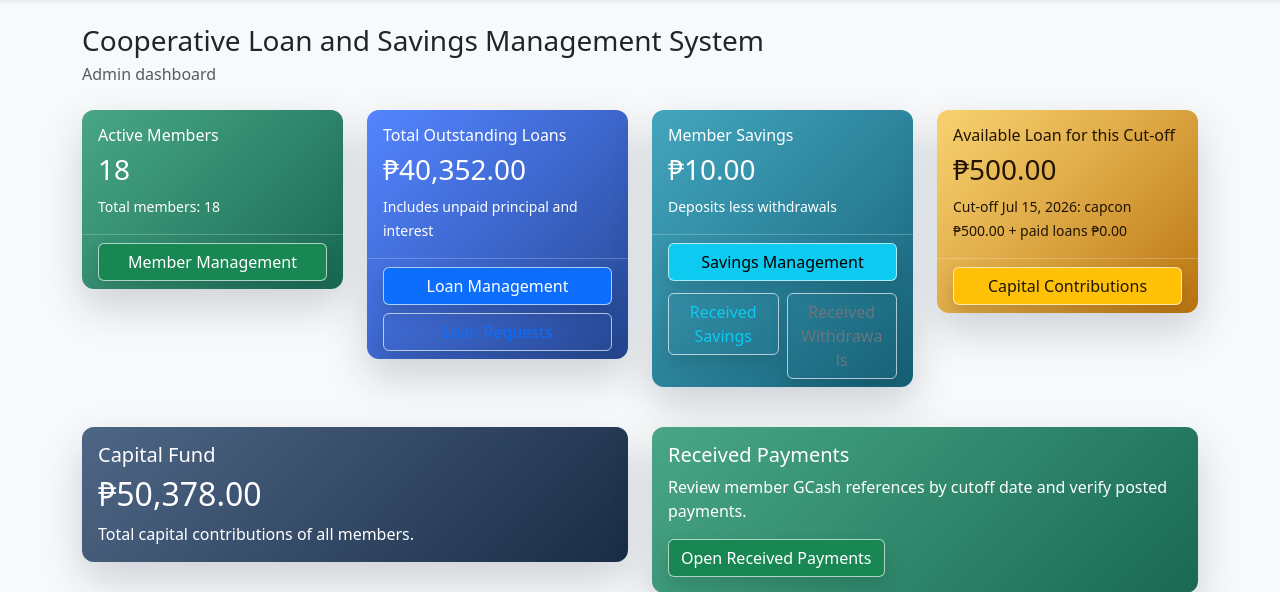
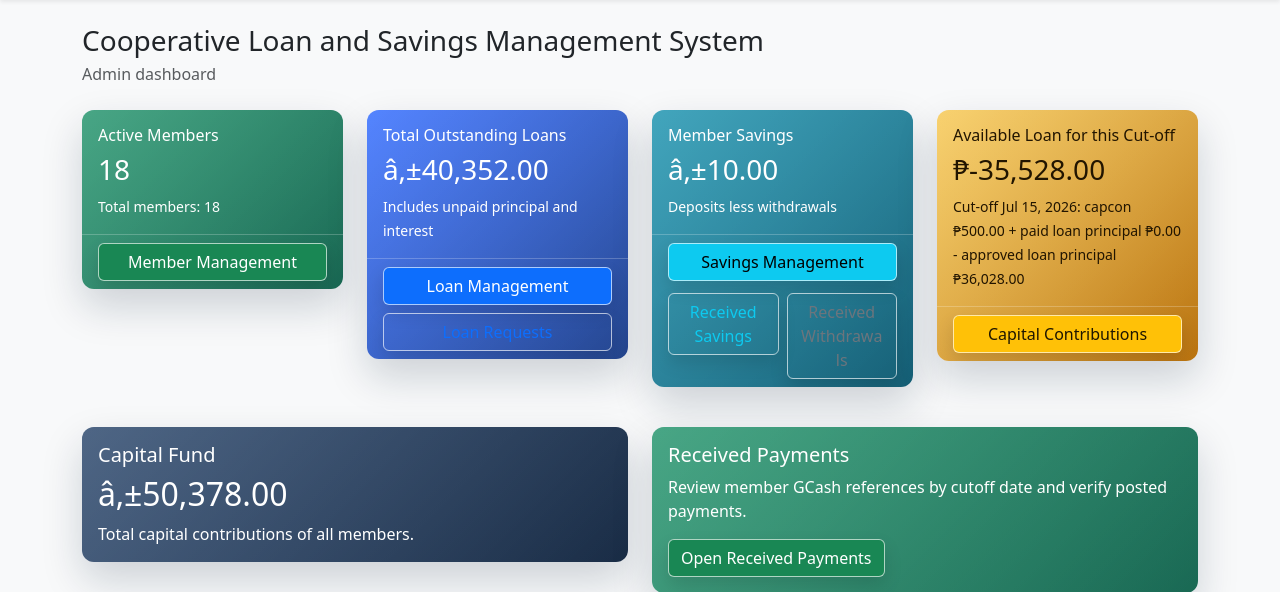
Before and after one commit to boybilis/coop, a PHP site: page / in a window 1280 px wide. Shown: the part 56-648 px from the top of the page. Run offline with PHP 8.4, Linux system fonts and the light colour scheme; a user stored in the database is signed in; data comes from the database, SQL or seed files in the repository; tables that the repository leaves empty hold one stand-in row (values such as "Sample post").

Commit message:
update 7 20

```diff
--- a/index.php
+++ b/index.php
@@ -49,15 +49,27 @@ $cutoffCapitalStmt->execute();
 $cutoffCapital = (float)$cutoffCapitalStmt->get_result()->fetch_assoc()['total'];
 
 $cutoffPaidLoansStmt = $conn->prepare("
-    SELECT IFNULL(SUM(amount),0) AS total
+    SELECT IFNULL(SUM(loans.amount / loan_payment_counts.total_payments),0) AS total
     FROM payments
-    WHERE due_date = ?
-    AND paid = 1
+    JOIN loans ON loans.id = payments.loan_id
+    JOIN (
+        SELECT loan_id, COUNT(*) AS total_payments
+        FROM payments
+        GROUP BY loan_id
+    ) loan_payment_counts ON loan_payment_counts.loan_id = payments.loan_id
+    WHERE payments.due_date = ?
+    AND payments.paid = 1
 ");
 $cutoffPaidLoansStmt->bind_param("s", $currentCutoffDate);
 $cutoffPaidLoansStmt->execute();
 $cutoffPaidLoans = (float)$cutoffPaidLoansStmt->get_result()->fetch_assoc()['total'];
-$availableLoanCutoff = $cutoffCapital + $cutoffPaidLoans;
+
+$approvedLoanPrincipal = (float)$conn->query("
+    SELECT IFNULL(SUM(amount),0) AS total
+    FROM loans
+")->fetch_assoc()['total'];
+
+$availableLoanCutoff = $cutoffCapital + $cutoffPaidLoans - $approvedLoanPrincipal;
 
 $outstanding = $conn->query("
     SELECT IFNULL(SUM(amount),0) AS total
@@ -177,7 +189,7 @@ function notification_badge($count)
             <?= notification_badge($pendingLoanRequests) ?>
             <div class="card-body">
                 <h6>Total Outstanding Loans</h6>
-                <h3 class="text-primary">₱<?= number_format($outstanding,2) ?></h3>
+                <h3 class="text-primary">â‚±<?= number_format($outstanding,2) ?></h3>
                 <small class="text-muted">Includes unpaid principal and interest</small>
             </div>
             <div class="card-footer">
@@ -197,7 +209,7 @@ function notification_badge($count)
             <?= notification_badge($pendingSavingsActions) ?>
             <div class="card-body">
                 <h6>Member Savings</h6>
-                <h3 class="text-info">₱<?= number_format($memberSavings,2) ?></h3>
+                <h3 class="text-info">â‚±<?= number_format($memberSavings,2) ?></h3>
                 <small class="text-muted">Deposits less withdrawals</small>
             </div>
             <div class="card-footer">
@@ -228,11 +240,12 @@ function notification_badge($count)
         <div class="card glass-card glass-warning">
             <div class="card-body">
                 <h6>Available Loan for this Cut-off</h6>
-                <h3 class="text-warning">₱<?= number_format($availableLoanCutoff,2) ?></h3>
+                <h3 class="text-warning">&#8369;<?= number_format($availableLoanCutoff,2) ?></h3>
                 <small class="text-muted">
                     Cut-off <?= date('M d, Y', strtotime($currentCutoffDate)) ?>:
-                    capcon ₱<?= number_format($cutoffCapital,2) ?> +
-                    paid loans ₱<?= number_format($cutoffPaidLoans,2) ?>
+                    capcon &#8369;<?= number_format($cutoffCapital,2) ?> +
+                    paid loan principal &#8369;<?= number_format($cutoffPaidLoans,2) ?> -
+                    approved loan principal &#8369;<?= number_format($approvedLoanPrincipal,2) ?>
                 </small>
             </div>
             <div class="card-footer">
@@ -247,7 +260,7 @@ function notification_badge($count)
         <div class="card glass-card glass-midnight">
             <div class="card-body">
                 <h5>Capital Fund</h5>
-                <h2>₱<?= number_format($capital,2) ?></h2>
+                <h2>â‚±<?= number_format($capital,2) ?></h2>
                 <p class="text-muted mb-0">Total capital contributions of all members.</p>
             </div>
         </div>
```
